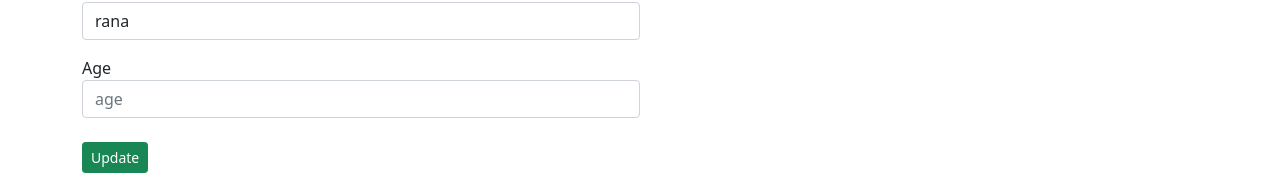
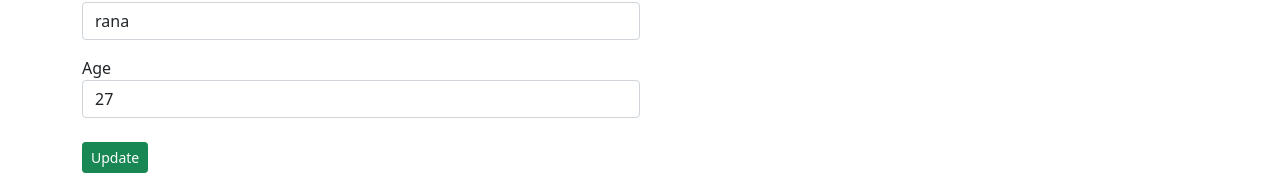
Before and after one commit to ranameenu/myreduxapp, a React (Create React App) app: page /edit/1 in a window 1280 px wide. Shown: the part 256-431 px from the top of the page. Built offline with nearby package versions, Linux system fonts and the light colour scheme; data requests are answered from the project's data file.

Commit message:
user updated

```diff
--- a/src/components/users/EditUser.js
+++ b/src/components/users/EditUser.js
@@ -31,10 +31,12 @@ const EditUser = (props) => {
       lName: lNameRef.current.value,
       age: ageRef.current.value,
     };
+
     await axios.put(
       `http://localhost:5000/users/${props.match.params.id}`,
       updatedUser
     );
+    props.history.push('/');
   };
 
   return (
@@ -79,7 +81,7 @@ const EditUser = (props) => {
             className="form-control"
             placeholder="age"
             defaultValue={age}
-            value={ageRef}
+            ref={ageRef}
           />
         </div>
         <button
```
Also changed, not shown: 1 other file (tests, documents, lock files or other folders).
